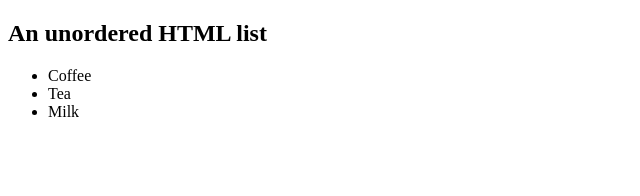
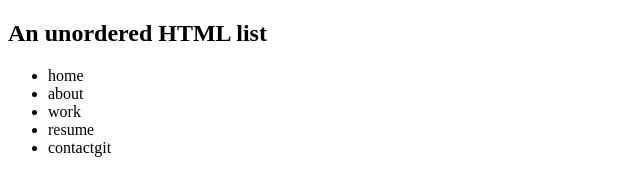
Before and after one commit to medahmedmejri/projet.html, a plain HTML site: page pp.html in a window 1280 px wide. Shown: the whole page, without its empty margins (0-640 px from the left). Drawn offline with Linux system fonts and the light colour scheme.

Commit message:
adding pp.html

```diff
--- a/pp.html
+++ b/pp.html
@@ -5,9 +5,11 @@
 <h2>An unordered HTML list</h2>
 
 <ul>
-  <li>Coffee</li>
-  <li>Tea</li>
-  <li>Milk</li>
+  <li>home </li>
+  <li>about</li>
+  <li>work</li>
+  <li>resume</li>
+  <li>contactgit </li>
 </ul>
 
 </body>
```
